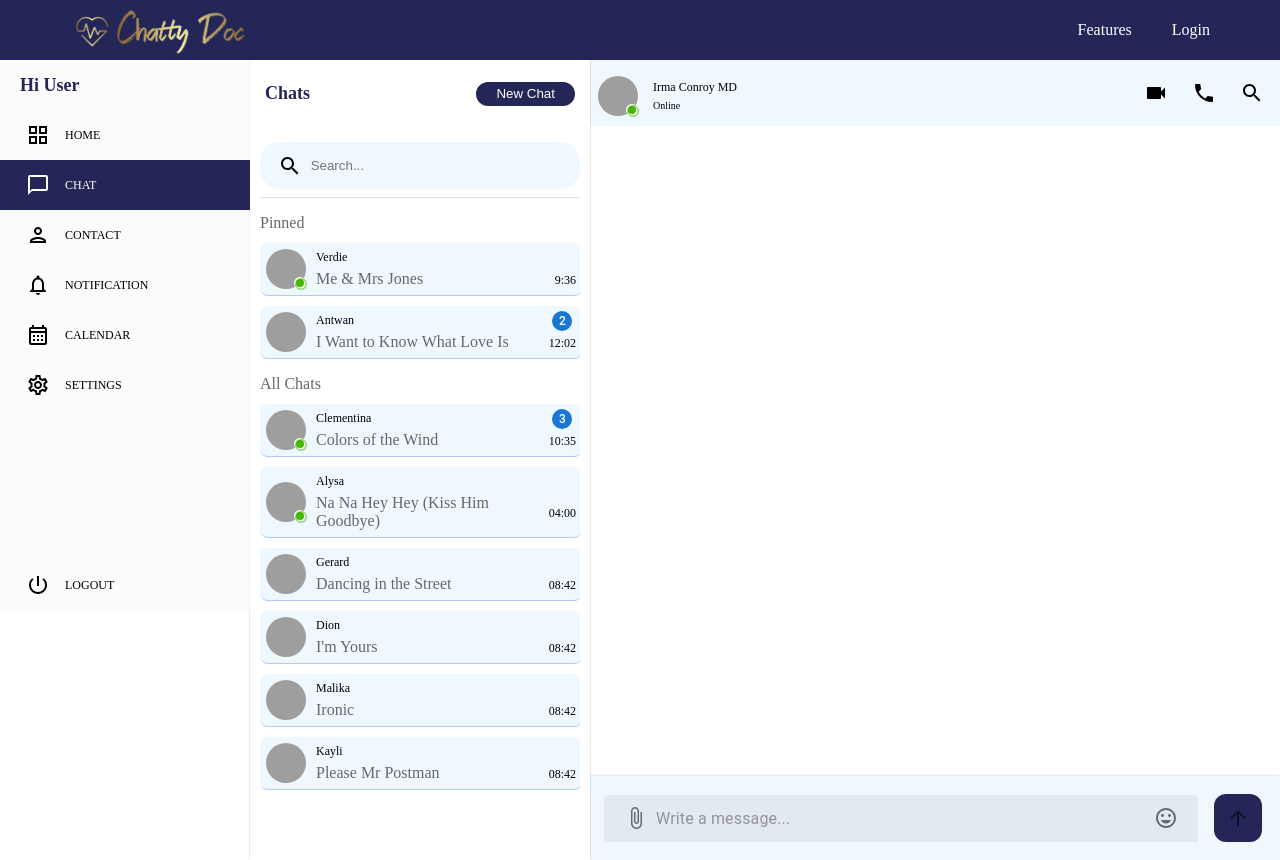
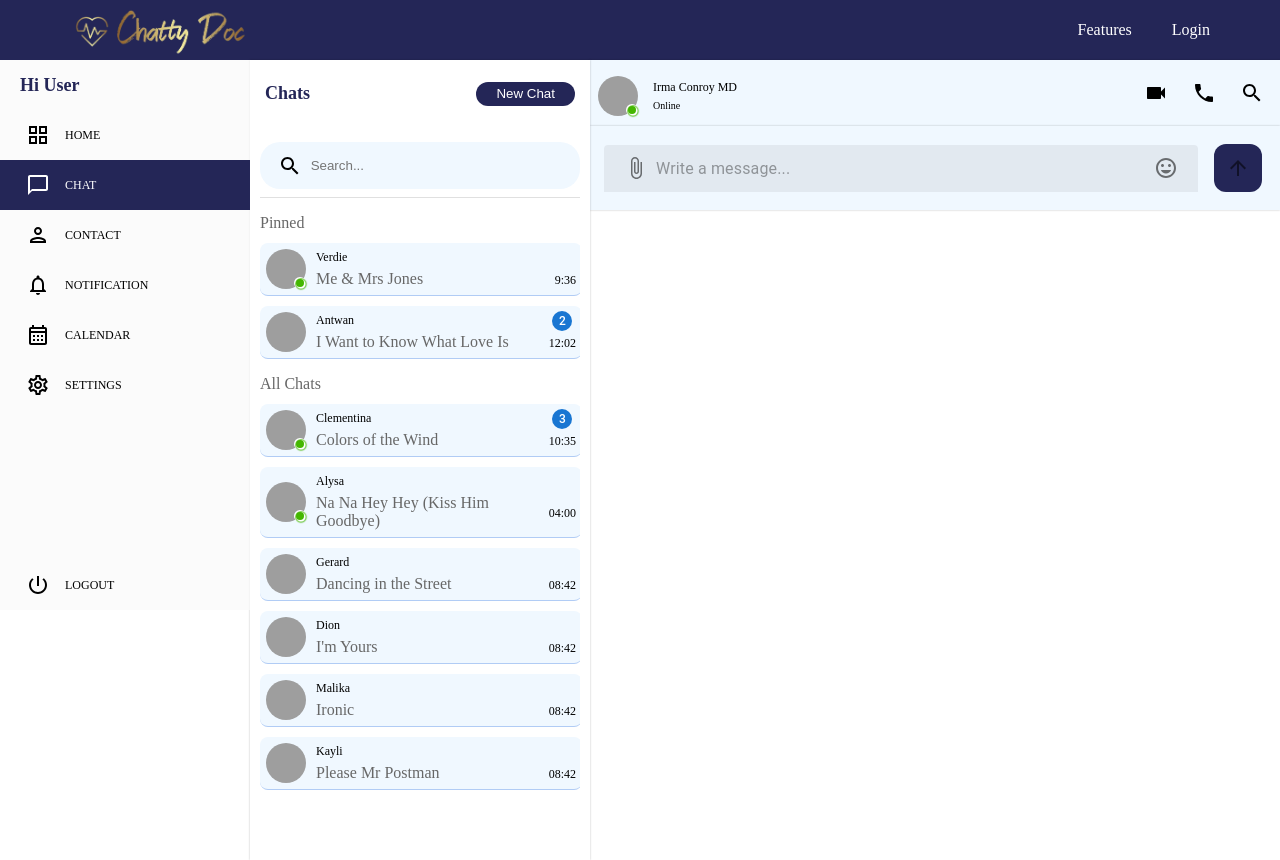
Before and after one commit to doni-robert/ChattyDoc, a React (Create React App) app in the folder client/: page /dashboard in a window 1280 px wide. Both pictures are taken after a click on the link "CHAT". Built offline with nearby package versions, Linux system fonts and the light colour scheme; grey boxes are pictures that could not be loaded.

Commit message:
chore:styling for the conversation section

```diff
--- a/client/src/assets/styles/conversation.css
+++ b/client/src/assets/styles/conversation.css
@@ -48,10 +48,15 @@
     color: black;
 }
 
-.messages {
+.messages-container {
     width: 100%;
+    padding: 2px;
     flex-grow: 1;
     background-color: #fff;
+}
+
+.message-list-container {
+    margin: 1px;
 }
 
 .chat-footer {
```
